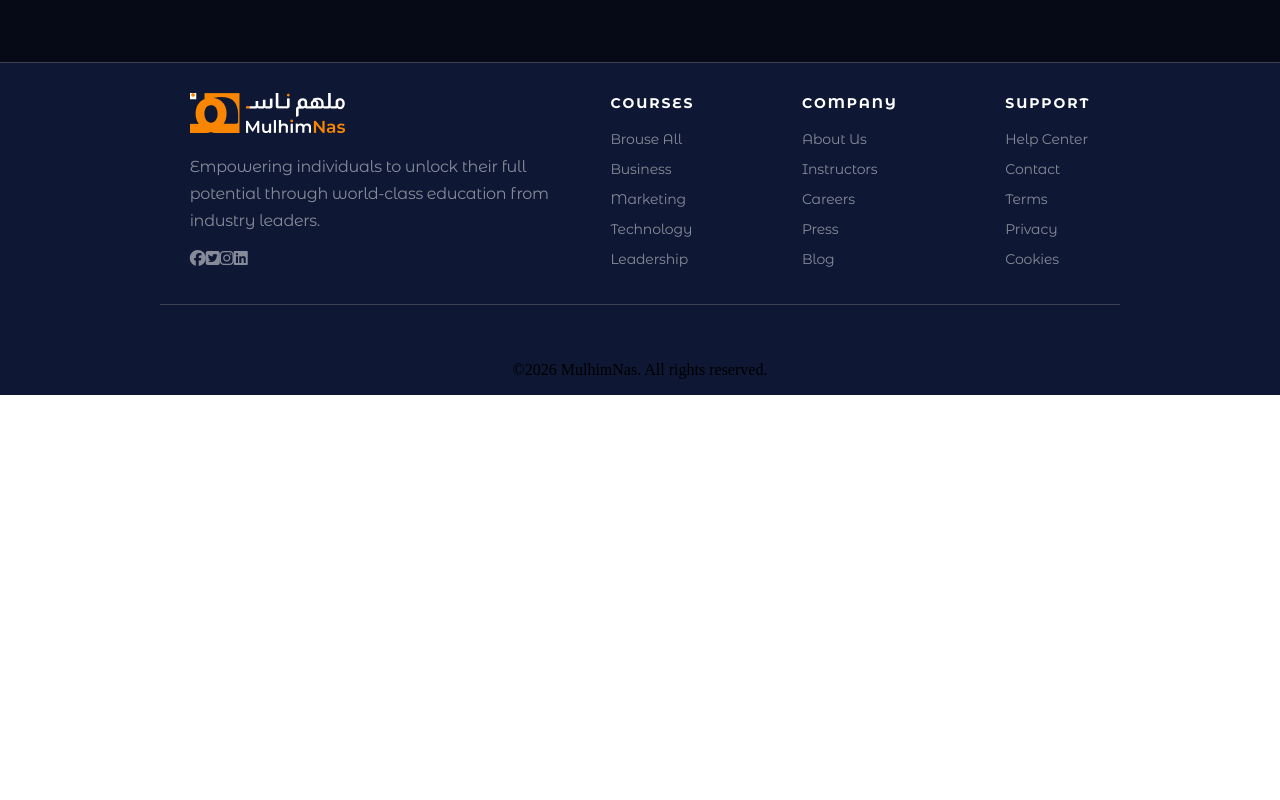
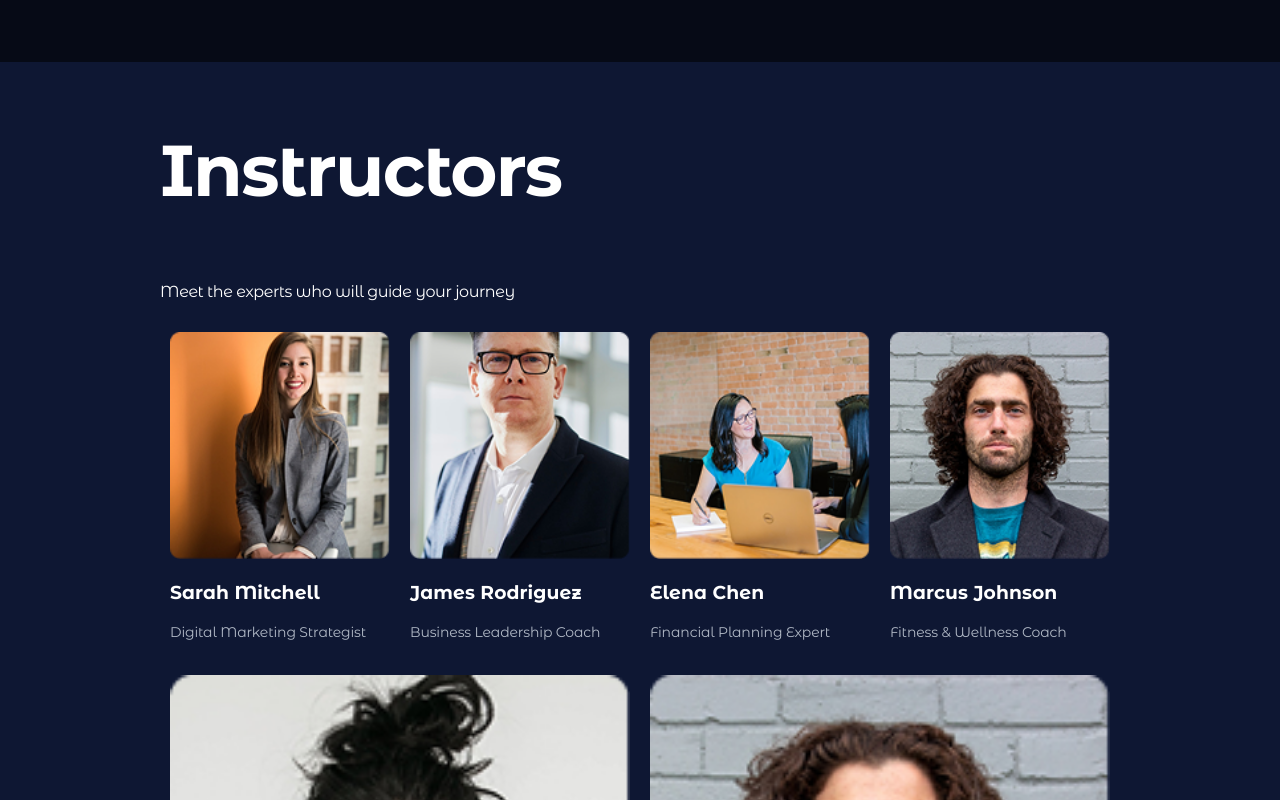
Before and after one commit to BondoqZain/learnVueJs, a Vue app: page / in a window 1280 px wide. Shown: the part 2980-3780 px from the top of the page. Before the commit the page ends 3375 px from the top, so only its background shows below. Built offline with nearby package versions, Linux system fonts and the light colour scheme.

Commit message:
added instructors component

```diff
--- a/src/App.vue
+++ b/src/App.vue
@@ -3,6 +3,7 @@ import Navbar from './components/Navbar.vue';
 import Hero from './components/Hero.vue';
 import Features from './components/Features.vue';
 import MainFooter from './components/MainFooter.vue';
+import Instructors from './components/instructors.vue';
 
 </script>
 
@@ -11,6 +12,7 @@ import MainFooter from './components/MainFooter.vue';
     <Navbar />
     <Hero />
     <Features />
+    <Instructors />
     <MainFooter />
   </div>
 </template>
--- a/src/components/Features.vue
+++ b/src/components/Features.vue
@@ -57,7 +57,7 @@
         </div>
     </section>
 </template>
-<style>
+<style scoped>
 .features {
     background-color: var(--bg-dark);
     padding: 5% 0;
--- /dev/null
+++ b/src/components/Instructors.vue
@@ -0,0 +1,130 @@
+<template>
+    <section class="instructors">
+        <div class="container">
+            <section class="section-header">
+                <h1>Instructors</h1>
+                <p>Meet the experts who will guide your journey</p>
+            </section>
+            <section class="cards">
+                <div class="instructor-card">
+                    <div>
+                        <img src="../assets/Image (Sarah Mitchell) (1).png" alt="Sarah Mitchell" />
+                    </div>
+                    <div>
+                        <h3>Sarah Mitchell</h3>
+                        <p>Digital Marketing Strategist</p>
+                    </div>
+                </div>
+
+                <div class="instructor-card">
+                    <div>
+                        <img src="../assets/Image (James Rodriguez).png" alt="James Rodriguez" />
+                    </div>
+                    <div>
+                        <h3>James Rodriguez</h3>
+                        <p>Business Leadership Coach</p>
+                    </div>
+                </div>
+
+                <div class="instructor-card">
+                    <div>
+                        <img src="../assets/Image (Elena Chen).png" alt="Elena Chen" />
+                    </div>
+                    <div>
+                        <h3>Elena Chen</h3>
+                        <p>Financial Planning Expert</p>
+                    </div>
+                </div>
+
+                <div class="instructor-card">
+                    <div>
+                        <img src="../assets/Image (Marcus Johnson).png" alt="Marcus Johnson" />
+                    </div>
+                    <div>
+                        <h3>Marcus Johnson</h3>
+                        <p>Fitness & Wellness Coach</p>
+                    </div>
+                </div>
+
+                <div class="instructor-card">
+                    <div>
+                        <img src="../assets/Image (Sophia Williams).png" alt="Sophia Williams" />
+                    </div>
+                    <div>
+                        <h3>Sophia Williams</h3>
+                        <p>Creative Entrepreneur</p>
+                    </div>
+                </div>
+
+                <div class="instructor-card">
+                    <div>
+                        <img src="../assets/Image (Marcus Johnson).png" alt="Marcus Johnson" />
+                    </div>
+                    <div>
+                        <h3>Marcus Johnson</h3>
+                        <p>Fitness & Wellness Coach</p>
+                    </div>
+                </div>
+            </section>
+        </div>
+    </section>
+</template>
+<style scoped>
+.section-header h1 {
+    color: var(--white);
+    font-family: Montserrat Alternates;
+    font-weight: 700;
+    font-style: Bold;
+    font-size: 72px;
+    line-height: 72px;
+    letter-spacing: -1.68px;
+}
+
+.section-header p {
+    font-family: Montserrat Alternates;
+    font-style: Regular;
+    line-height: 28px;
+    letter-spacing: -0.45px;
+    color: var(--white);
+}
+
+.cards {
+    display: flex;
+    justify-content: space-evenly;
+    flex-wrap: wrap;
+}
+
+.card {
+    margin: 10px;
+    flex: 1 1 250px;
+}
+
+.instructors .cards {
+    justify-content: space-between;
+    flex-wrap: wrap;
+}
+
+.instructor-card {
+    margin: 10px;
+    flex: 1 1 200px;
+}
+
+.instructor-card p {
+    color: var(--text-secondary);
+    font-family: Montserrat Alternates;
+    font-weight: 400;
+    font-size: 14px;
+    letter-spacing: -0.15px;
+}
+
+.instructor-card img {
+    width: 100%;
+    overflow: hidden;
+}
+
+.instructor-card h3 {
+    color: var(--white);
+    font-family: Montserrat Alternates;
+    letter-spacing: 0.09px;
+}
+</style>
```
